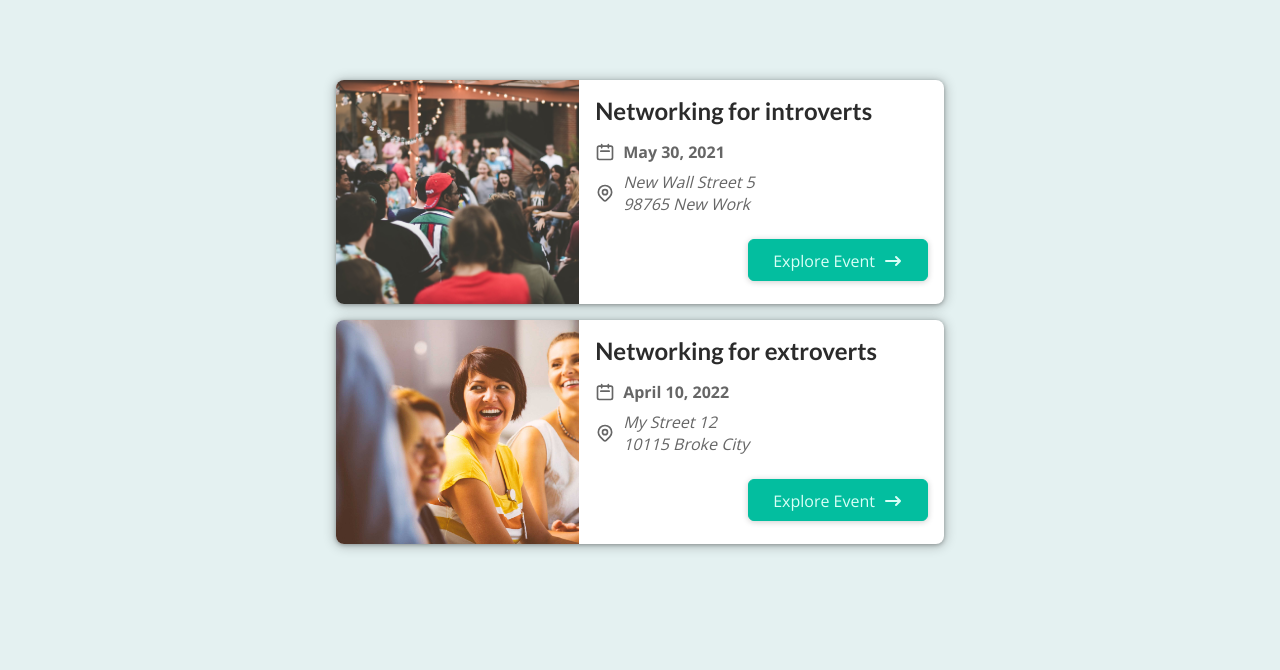
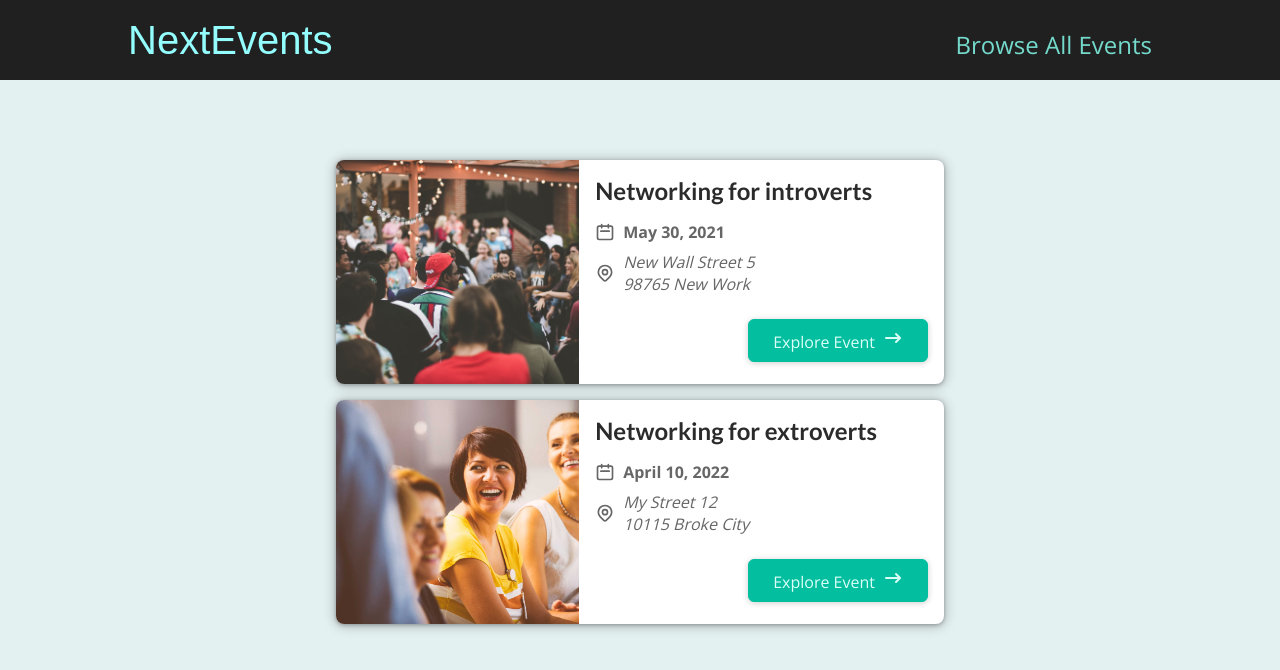
Before and after one commit to aeropriest/CryptoEvents, a Next.js app: page / in a window 1280 px wide. Shown: the top 670 px of the page. Built offline with nearby package versions, Linux system fonts and the light colour scheme.

Commit message:
added slug

```diff
--- /dev/null
+++ b/components/layout/Layout.js
@@ -0,0 +1,11 @@
+import { Fragment } from "react";
+import MainHeader from "./MainHeader";
+
+export default function Layout(props) {
+  return (
+    <Fragment>
+      <MainHeader />
+      <main>{props.children}</main>
+    </Fragment>
+  );
+}
--- /dev/null
+++ b/components/layout/MainHeader.js
@@ -0,0 +1,19 @@
+import Link from "next/link";
+import classes from "./MainHeader.module.css";
+
+export default function MainHeader(props) {
+  return (
+    <header className={classes.header}>
+      <div className={classes.logo}>
+        <Link href="/">NextEvents</Link>
+      </div>
+      <nav className={classes.navigation}>
+        <ul>
+          <li>
+            <Link href="/events">Browse All Events</Link>
+          </li>
+        </ul>
+      </nav>
+    </header>
+  );
+}
--- /dev/null
+++ b/components/layout/MainHeader.module.css
@@ -0,0 +1,41 @@
+.header {
+    width: 100%;
+    display: flex;
+    justify-content: space-between;
+    align-items: baseline;
+    padding: 1rem 10%;
+    height: 5rem;
+    background-color: #202020;
+  }
+
+  .logo {
+    font-size: 1.5rem;
+    color: white;
+    font-family: 'Fira', sans-serif;
+    height: 100%;
+    display: flex;
+    justify-content: center;
+    align-items: center;
+    color: #94fdfd;
+  }
+
+  .logo a {
+    text-decoration: none;
+    color: #94fdfd;
+  }
+
+  .navigation a {
+    text-decoration: none;
+    color: #74dacc;
+    font-size: 1rem;
+  }
+
+  @media (min-width: 768px) {
+    .logo {
+      font-size: 2.5rem;
+    }
+
+    .navigation a {
+      font-size: 1.5rem;
+    }
+  }
--- a/components/ui/Button.js
+++ b/components/ui/Button.js
@@ -2,9 +2,14 @@
 import classes from "./Button.module.css";
 
 export default function Button(props) {
-  return (
+  if (props.link) {
     <Link href={props.link}>
       <a className={classes.btn}>{props.children}</a>
-    </Link>
+    </Link>;
+  }
+  return (
+    <button onClick={props.onClick} className={classes.btn}>
+      {props.children}
+    </button>
   );
 }
--- a/pages/_app.js
+++ b/pages/_app.js
@@ -1,7 +1,12 @@
-import '../styles/globals.css'
+import "../styles/globals.css";
+import Layout from "../components/layout/layout";
 
 function MyApp({ Component, pageProps }) {
-  return <Component {...pageProps} />
+  return (
+    <Layout>
+      <Component {...pageProps} />
+    </Layout>
+  );
 }
 
-export default MyApp
+export default MyApp;
```
Also changed, not shown: components/event-detail/EventSearch.js (added, +42 -0 lines), components/event-detail/EventSearch.module.css (added, +69 -0 lines), pages/events/index.js (+16 -3 lines).
